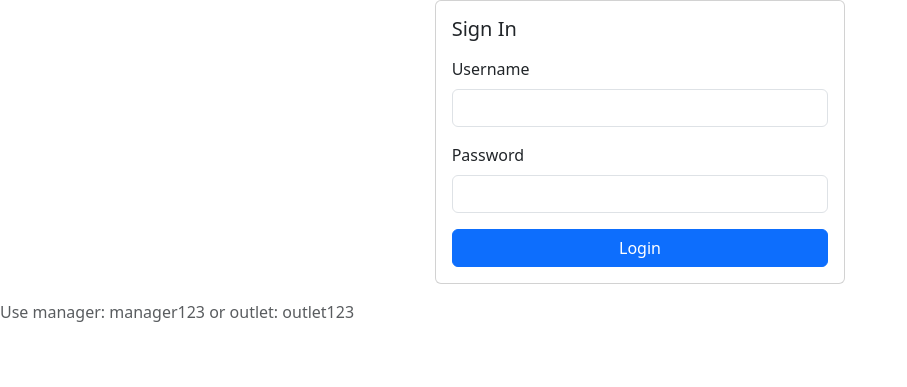
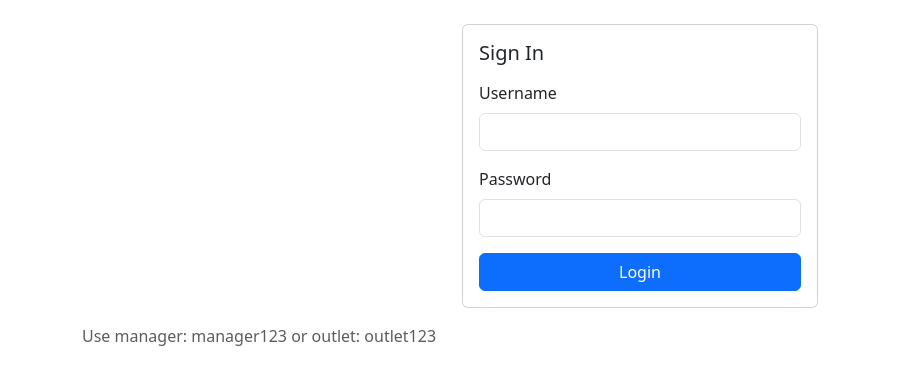
Before and after one commit to hihabib/Pos---point-of-sale, a PHP site: page /pos-lab/ in a window 1280 px wide. Shown: the part 56-443 px from the top of the page, without its empty margins (0-907 px from the left). Run offline with PHP 8.4, Linux system fonts and the light colour scheme.

Commit message:
header adjusted

```diff
--- a/includes/header.php
+++ b/includes/header.php
@@ -33,3 +33,4 @@ require_once __DIR__ . '/../config.php';
     </div>
   </div>
 </nav>
+<div class="container py-4">
```
